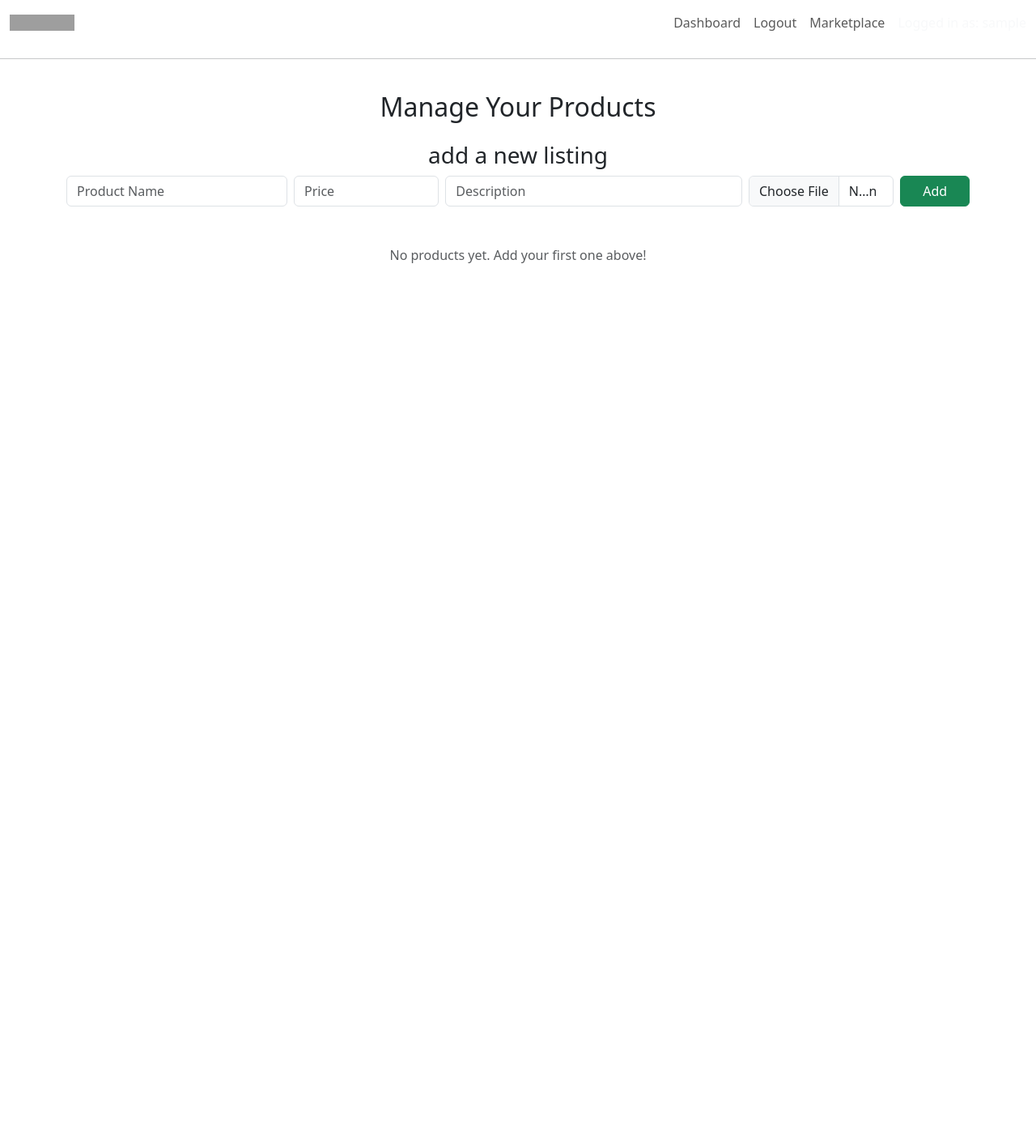
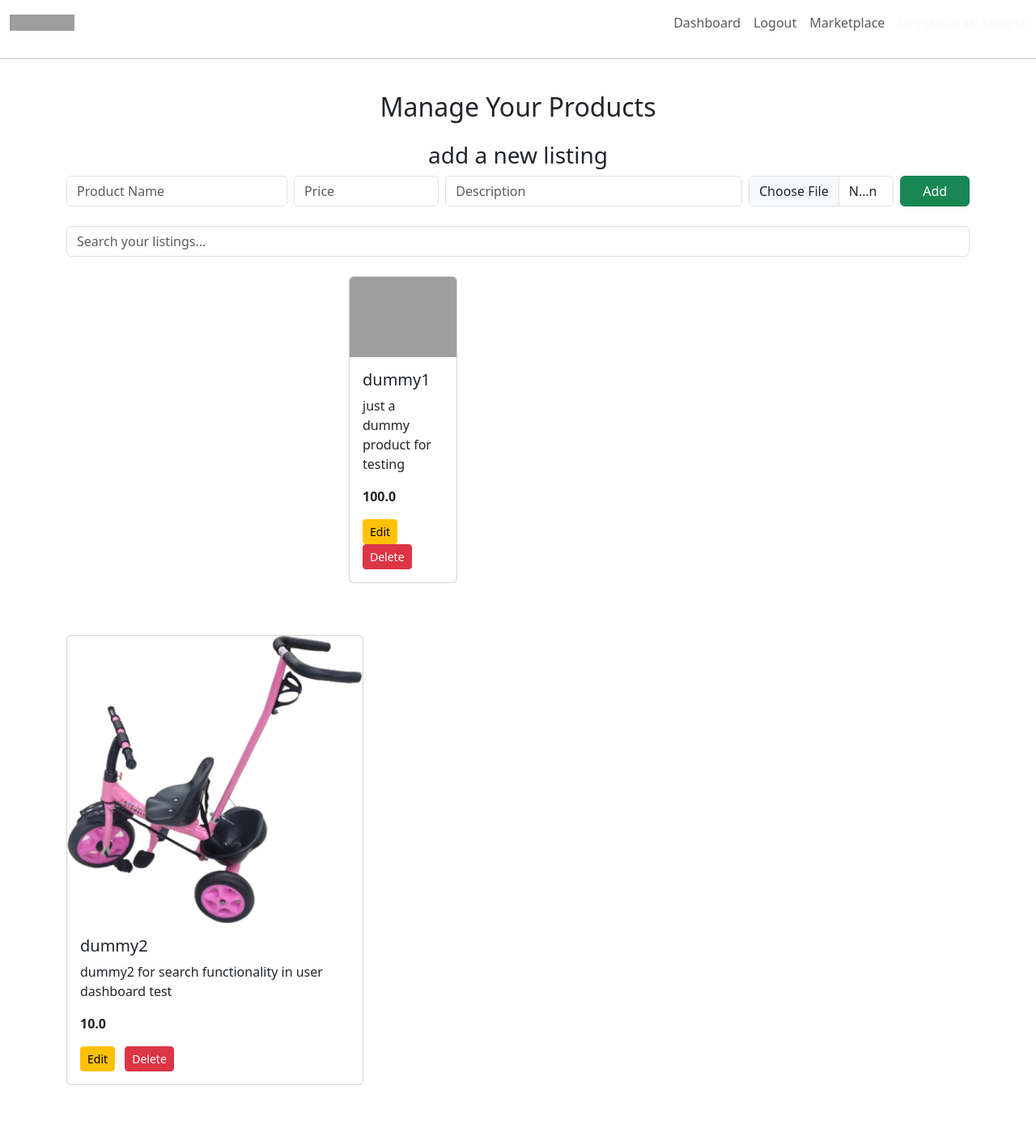
Before and after one commit to nmingosrox/Buxxel, a Flask app: page /dashboard in a window 1280 px wide. Shown: the whole page at 81% size. Before the commit the page ends 325 px from the top, so only its background shows below. Run offline with Flask 3, Linux system fonts and the light colour scheme; the visitor is signed in with stand-in values (Sample User, id 1); grey boxes are pictures that could not be loaded.

Commit message:
Fixed a dependency issuefor creating necessary db files when the app starts; added products live search to the dashboard; considering adding defaukt images for listings without images but imagery is very necessary

```diff
--- a/buxxel_app.py
+++ b/buxxel_app.py
@@ -3,12 +3,9 @@ from models import db, Product, Vendor
 import os
 from werkzeug.utils import secure_filename
 from werkzeug.security import generate_password_hash, check_password_hash
+from flask_migrate import Migrate
 
 app = Flask(__name__)
-from flask_migrate import Migrate
-
-db.init_app(app)
-migrate = Migrate(app, db)
 
 # Configuration
 app.secret_key = 'your_secret_key_here'
@@ -20,11 +17,8 @@ app.config['SQLALCHEMY_DATABASE_URI'] = 'sqlite:///buxxel.db'
 app.config['SQLALCHEMY_TRACK_MODIFICATIONS'] = False
 app.config['UPLOAD_FOLDER'] = UPLOAD_FOLDER
 
-
-
-@app.before_first_request
-def create_tables():
-    db.create_all()
+db.init_app(app)
+migrate = Migrate(app, db)
 
 @app.route('/')
 def index():
@@ -253,6 +247,8 @@ def vendor_settings():
 
     return render_template("vendor_settings.html", vendor=vendor)
 
+with app.app_context():
+    db.create_all()
 
 
 if __name__ == '__main__':
--- a/templates/_product_card.html
+++ b/templates/_product_card.html
@@ -1,9 +1,8 @@
-{% for product in products %}
 <div class="col-md-4 mb-4">
   <div class="card h-100">
     <img src="{{ url_for('static', filename=product.image) }}" class="card-img-top" alt="{{ product.name }}">
     <div class="card-body">
-      <h5 class="card-title">{{ product.name }}</h5>
+      <h5 class="card-title product-name">{{ product.name }}</h5>
       <p class="card-text">{{ product.description }}</p>
       <p class="fw-bold">{{ product.price }}</p>
       <a href="{{ url_for('edit_product', product_id=product.id) }}" class="btn btn-warning btn-sm me-2">Edit</a>
@@ -13,4 +12,3 @@
     </div>
   </div>
 </div>
-{% endfor %}
--- a/templates/dashboard.html
+++ b/templates/dashboard.html
@@ -29,12 +29,33 @@ Dashboard – Buxxel
   </div>
 </form>
 
+<!-- Live Search Input -->
+<div class="mb-4">
+  <input type="text" id="productSearch" class="form-control" placeholder="Search your listings...">
+</div>
+
 <!-- Product Grid -->
 <div class="product-grid d-flex flex-wrap justify-content-center gap-4">
   {% for product in products %}
+  <div class="product-card mb-3 me-3">
     {% include '_product_card.html' %}
+  </div>
   {% else %}
     <p class="text-muted text-center w-100 mt-4">No products yet. Add your first one above!</p>
   {% endfor %}
 </div>
+
+<!-- jQuery Live Search -->
+<script src="https://code.jquery.com/jquery-3.6.0.min.js"></script>
+<script>
+  $(document).ready(function () {
+    $('#productSearch').on('input', function () {
+      const query = $(this).val().toLowerCase();
+      $('.product-card').each(function () {
+        const name = $(this).find('.product-name').text().toLowerCase();
+        $(this).toggle(name.includes(query));
+      });
+    });
+  });
+</script>
 {% endblock %}
```
Also changed, not shown: instance/buxxel.db (added), static/images/2025072414110883.png (added), 1 other file.
